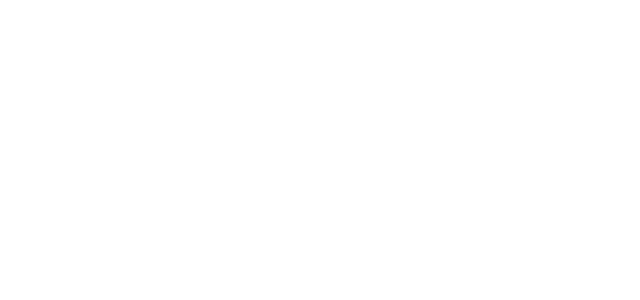
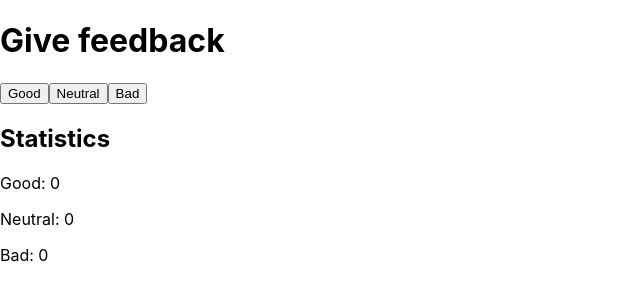
Before and after one commit to OscarSoanes/FSO-Submissions, a React (Create React App) app in the folder part1/unicafe/: page / in a window 1280 px wide. Shown: the top 300 px of the page, without its empty margins (0-640 px from the left). Built offline with nearby package versions, Linux system fonts and the light colour scheme.

Commit message:
Ability to increase the states for each option

```diff
--- a/part1/unicafe/src/App.js
+++ b/part1/unicafe/src/App.js
@@ -1,6 +1,41 @@
+import { useState } from "react";
+
+function FeedbackButton({onClick, text}) {
+  return (
+    <button onClick={onClick}>{text}</button>
+  )
+}
+
 function App() {
+  // states
+  const [good, setGood] = useState(0);
+  const [neutral, setNeutral] = useState(0);
+  const [bad, setBad] = useState(0);
+
+  const increaseGood = () => {
+    setGood(good + 1);
+  }
+
+  const increaseNeutral = () => {
+    setNeutral(neutral + 1);
+  }
+
+  const increaseBad = () => {
+    setBad(bad + 1);
+  }
+
   return (
     <div className="App">
+      <h1>Give feedback</h1>
+
+      <FeedbackButton onClick={increaseGood} text={"Good"} />
+      <FeedbackButton onClick={increaseNeutral} text={"Neutral"} />
+      <FeedbackButton onClick={increaseBad} text={"Bad"} />
+
+      <h2>Statistics</h2>
+      <p>Good: {good}</p>
+      <p>Neutral: {neutral}</p>
+      <p>Bad: {bad}</p>
     </div>
   );
 }
```
